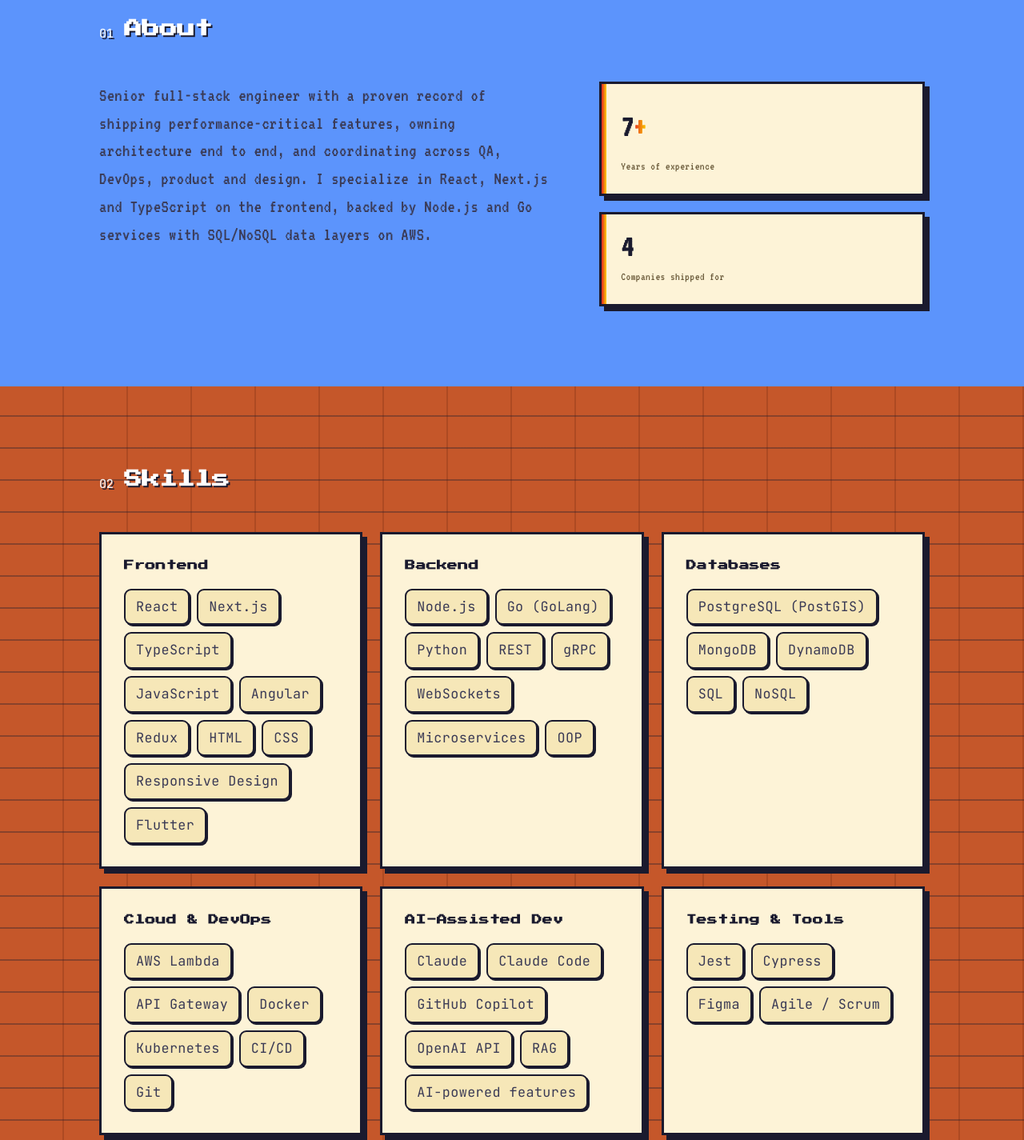
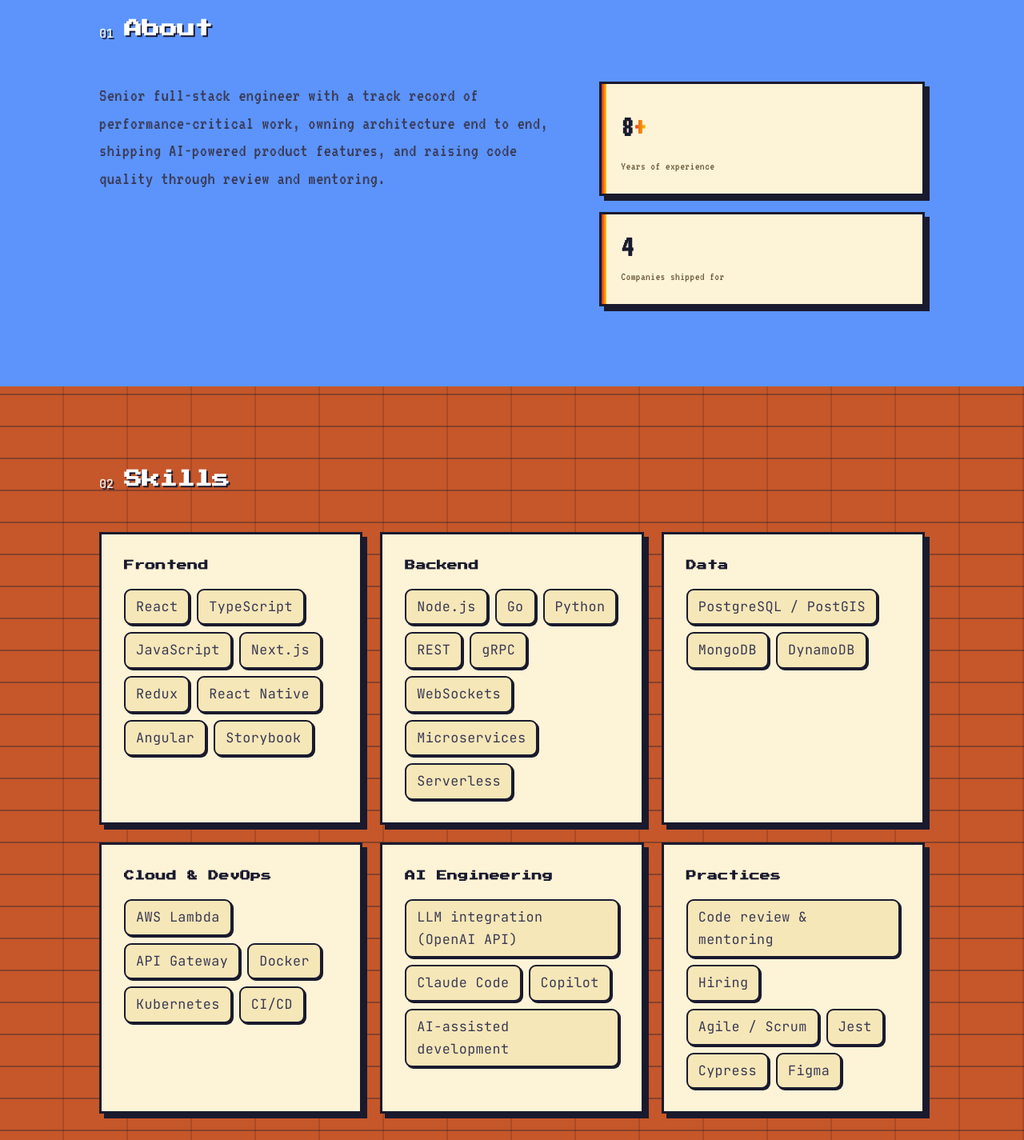
Before and after one commit to emitsianis/cv, a plain HTML site: page index.html in a window 1280 px wide. Shown: the part 880-2305 px from the top of the page at 80% size. Drawn offline with Linux system fonts and the light colour scheme.

Commit message:
Sync site with updated CV (Nov 2026)
- Summary: 8+ years, leading team 4+ years
- Skills regrouped (Data, AI Engineering, Practices)
- VODA.ai bullets: Advisor, PR review/mentoring, bug triage, ~5x speedup
- Refresh downloadable PDF

Co-Authored-By: Claude Opus 5.5 <noreply@anthropic.com>

```diff
--- a/index.html
+++ b/index.html
@@ -4,12 +4,12 @@
   <meta charset="UTF-8" />
   <meta name="viewport" content="width=device-width, initial-scale=1.0" />
   <title>Vangelis Mitsianis — Senior Full-Stack Engineer</title>
-  <meta name="description" content="Senior full-stack engineer with 7+ years building production web applications. React, Next.js, TypeScript, Node.js, Go and AWS." />
+  <meta name="description" content="Senior full-stack engineer with 8+ years building production web applications in React, TypeScript, Node.js and Go." />
   <meta name="author" content="Vangelis Mitsianis" />
 
   <!-- Open Graph -->
   <meta property="og:title" content="Vangelis Mitsianis — Senior Full-Stack Engineer" />
-  <meta property="og:description" content="7+ years building production web apps with React, Next.js, TypeScript, Node.js, Go and AWS." />
+  <meta property="og:description" content="8+ years building production web apps with React, TypeScript, Node.js and Go." />
   <meta property="og:type" content="website" />
 
   <link rel="preconnect" href="https://fonts.googleapis.com" />
@@ -50,10 +50,9 @@
         <h1 class="hero-name">Vangelis<br />Mitsianis</h1>
         <p class="hero-title">Senior Full-Stack Engineer</p>
         <p class="hero-lede">
-          7+ years building production web applications — currently leading a 7-engineer
-          web team. I architect end to end with <strong>React</strong>, <strong>Next.js</strong> and
-          <strong>TypeScript</strong> on the frontend, backed by <strong>Node.js</strong> and
-          <strong>Go</strong> services on AWS.
+          8+ years building production web applications in <strong>React</strong>,
+          <strong>TypeScript</strong>, <strong>Node.js</strong> and <strong>Go</strong> — leading
+          a 7-engineer web team for the past 4+ years.
         </p>
         <div class="hero-actions">
           <a class="btn btn-primary" href="#contact">Get in touch</a>
@@ -72,14 +71,13 @@
         <h2 class="section-title reveal"><span class="section-num">01</span> About</h2>
         <div class="about-grid">
           <p class="about-text reveal">
-            Senior full-stack engineer with a proven record of shipping performance-critical
-            features, owning architecture end to end, and coordinating across QA, DevOps,
-            product and design. I specialize in React, Next.js and TypeScript on the frontend,
-            backed by Node.js and Go services with SQL/NoSQL data layers on AWS.
+            Senior full-stack engineer with a track record of performance-critical work,
+            owning architecture end to end, shipping AI-powered product features, and raising
+            code quality through review and mentoring.
           </p>
           <div class="about-stats reveal">
             <div class="stat">
-              <span class="stat-num" data-count="7">0</span><span class="stat-plus">+</span>
+              <span class="stat-num" data-count="8">0</span><span class="stat-plus">+</span>
               <span class="stat-label">Years of experience</span>
             </div>
             <div class="stat">
@@ -99,43 +97,42 @@
           <div class="skill-card reveal">
             <h3>Frontend</h3>
             <ul class="chips">
-              <li>React</li><li>Next.js</li><li>TypeScript</li><li>JavaScript</li>
-              <li>Angular</li><li>Redux</li><li>HTML</li><li>CSS</li>
-              <li>Responsive Design</li><li>Flutter</li>
+              <li>React</li><li>TypeScript</li><li>JavaScript</li><li>Next.js</li>
+              <li>Redux</li><li>React Native</li><li>Angular</li><li>Storybook</li>
             </ul>
           </div>
           <div class="skill-card reveal">
             <h3>Backend</h3>
             <ul class="chips">
-              <li>Node.js</li><li>Go (GoLang)</li><li>Python</li><li>REST</li>
-              <li>gRPC</li><li>WebSockets</li><li>Microservices</li><li>OOP</li>
+              <li>Node.js</li><li>Go</li><li>Python</li><li>REST</li>
+              <li>gRPC</li><li>WebSockets</li><li>Microservices</li><li>Serverless</li>
             </ul>
           </div>
           <div class="skill-card reveal">
-            <h3>Databases</h3>
+            <h3>Data</h3>
             <ul class="chips">
-              <li>PostgreSQL (PostGIS)</li><li>MongoDB</li><li>DynamoDB</li>
-              <li>SQL</li><li>NoSQL</li>
+              <li>PostgreSQL / PostGIS</li><li>MongoDB</li><li>DynamoDB</li>
             </ul>
           </div>
           <div class="skill-card reveal">
             <h3>Cloud &amp; DevOps</h3>
             <ul class="chips">
               <li>AWS Lambda</li><li>API Gateway</li><li>Docker</li>
-              <li>Kubernetes</li><li>CI/CD</li><li>Git</li>
+              <li>Kubernetes</li><li>CI/CD</li>
             </ul>
           </div>
           <div class="skill-card reveal">
-            <h3>AI-Assisted Dev</h3>
+            <h3>AI Engineering</h3>
             <ul class="chips">
-              <li>Claude</li><li>Claude Code</li><li>GitHub Copilot</li>
-              <li>OpenAI API</li><li>RAG</li><li>AI-powered features</li>
+              <li>LLM integration (OpenAI API)</li><li>Claude Code</li><li>Copilot</li>
+              <li>AI-assisted development</li>
             </ul>
           </div>
           <div class="skill-card reveal">
-            <h3>Testing &amp; Tools</h3>
+            <h3>Practices</h3>
             <ul class="chips">
-              <li>Jest</li><li>Cypress</li><li>Figma</li><li>Agile / Scrum</li>
+              <li>Code review &amp; mentoring</li><li>Hiring</li><li>Agile / Scrum</li>
+              <li>Jest</li><li>Cypress</li><li>Figma</li>
             </ul>
           </div>
         </div>
@@ -155,10 +152,12 @@
             </div>
             <p class="job-company">VODA.ai <span class="job-company-sub">— Asset Management Powered by AI</span></p>
             <ul class="job-points">
-              <li>Lead a team of 7 web engineers, coordinating closely with QA and DevOps to deliver the company's main customer-facing app, admin panel and a secondary React frontend.</li>
+              <li>Lead a team of 7 web engineers delivering the company's main customer-facing app, admin panel and a secondary React frontend; part of the hiring process, bringing new engineers onto the team.</li>
+              <li>Built Advisor, the product's AI assistant (OpenAI API) — a key differentiator and sales highlight that answers water-industry questions and performs in-app actions from natural-language prompts.</li>
+              <li>Review pull requests across teams, catching issues early, driving code reuse and mentoring contributors — keeping the codebase healthy as AI-assisted code volume grows.</li>
+              <li>Introduced sprint-level bug triage and sizing with the QA team, making bug work predictable and easier to plan.</li>
               <li>Architected the full stack end to end — React frontends, Node.js services, and MongoDB, PostgreSQL and DynamoDB data layers connected via API Gateway and Node, Go and Python Lambda functions.</li>
-              <li>Eliminated major performance bottlenecks by parallelizing Go Lambda functions and adding spatial geometries via PostGIS, dramatically cutting processing time on large-dataset projects.</li>
-              <li>Built an AI copilot using the OpenAI API — a key product differentiator that answers water-industry questions via RAG and performs in-app actions from natural-language prompts.</li>
+              <li>Cut processing time ~5x on large-dataset projects by parallelizing Go Lambda functions and adding spatial geometries via PostGIS, making the platform viable for the largest utility customers.</li>
             </ul>
           </article>
 
```
Also changed, not shown: 1 other file.
